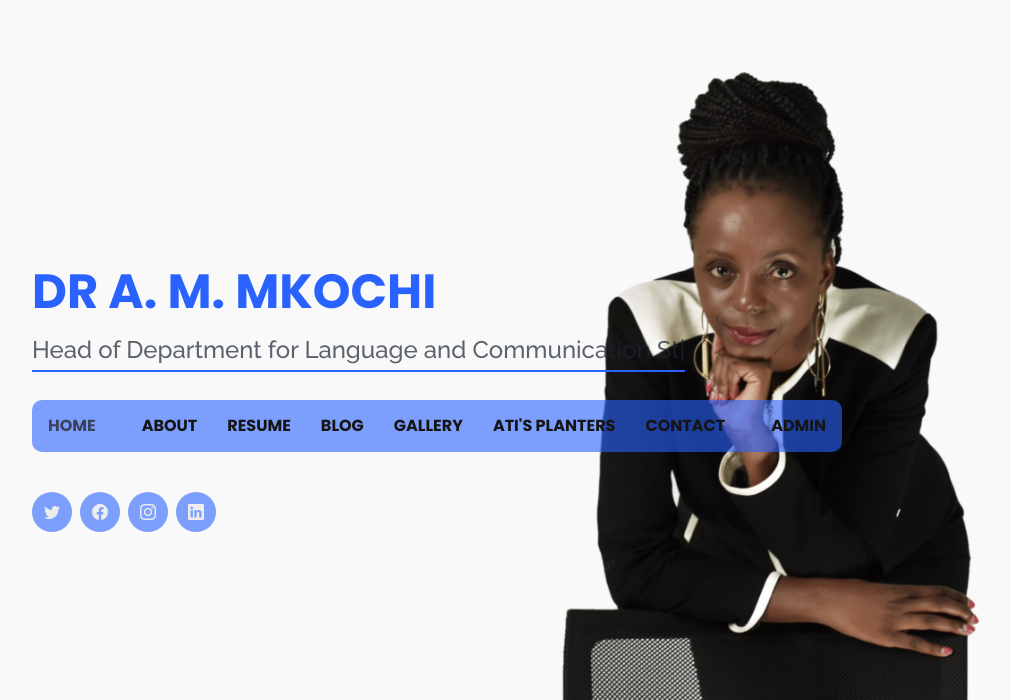
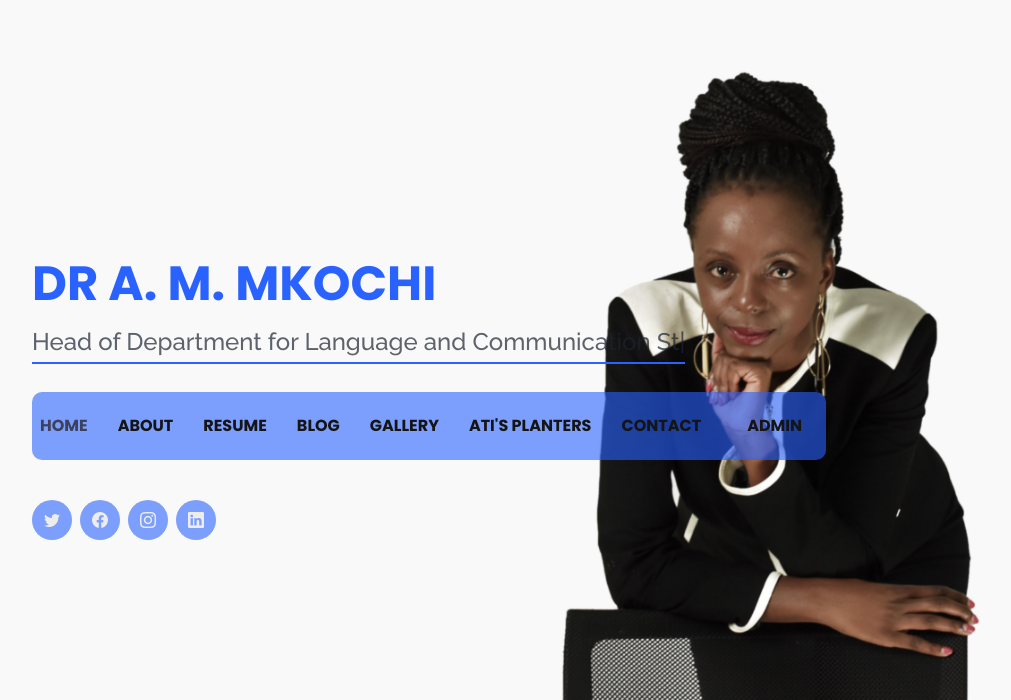
Before and after one commit to Mzatilife/atikonda, a PHP site: page /index.php in a window 1280 px wide. Shown: the top 700 px of the page, without its empty margins (50-1061 px from the left). Run offline with PHP 8.4, Linux system fonts and the light colour scheme; data comes from the database, SQL or seed files in the repository; data that the repository does not hold is empty.

Commit message:
Update index.php

```diff
--- a/index.php
+++ b/index.php
@@ -58,8 +58,8 @@ if (isset($_GET['blog_id'])) {
       </h2>
 
       <nav id="navbar" class="navbar">
-        <ul>
-          <li style="padding: 14px 16px;"><a class="nav-link active" href="#header">HOME</a></li>
+        <ul class="p-2">
+          <li><a class="nav-link active" href="#header">HOME</a></li>
           <li><a class="nav-link" href="#about">ABOUT</a></li>
           <li><a class="nav-link" href="#resume">RESUME</a></li>
           <li><a class="nav-link" href="#blog">BLOG</a></li>
```
